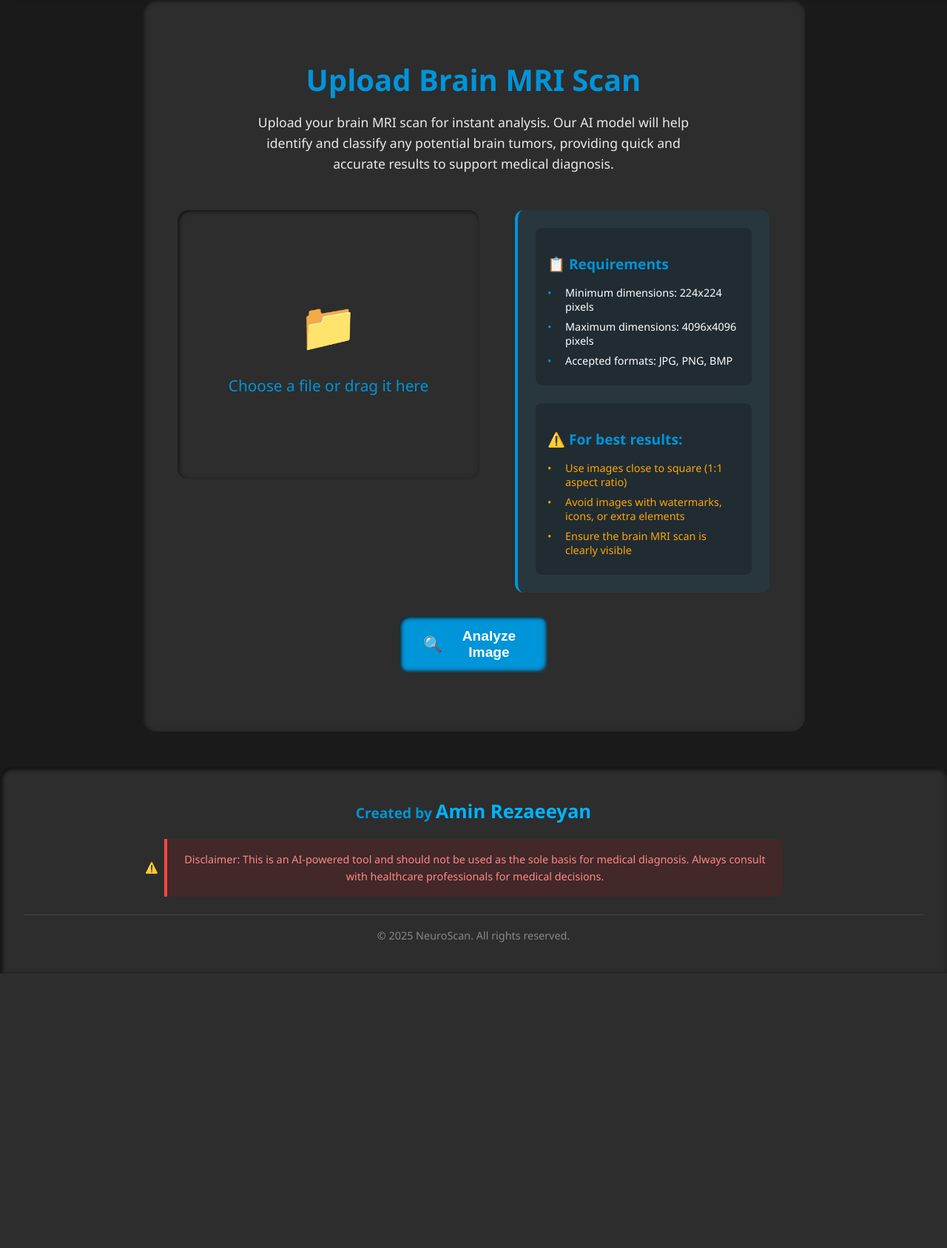
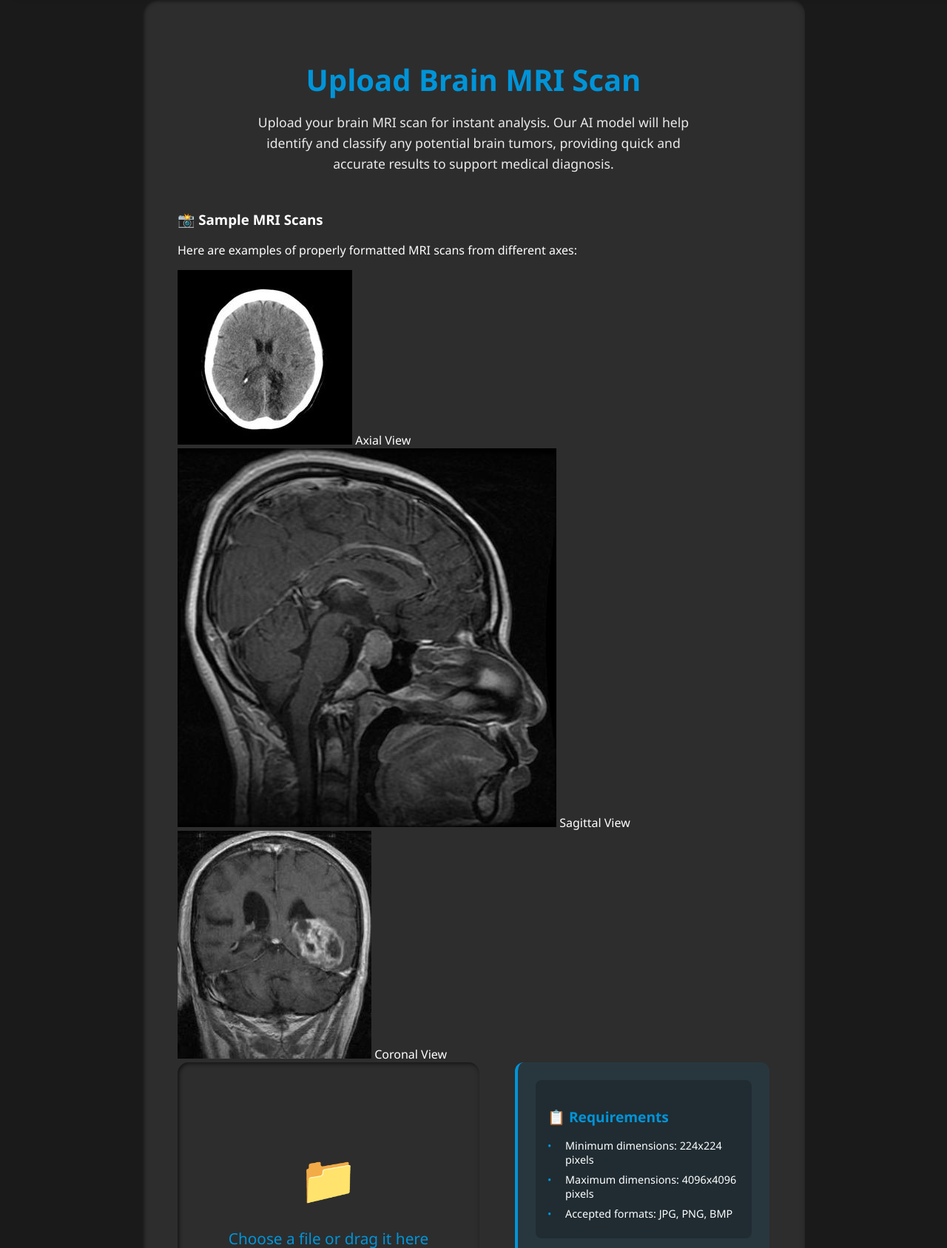
Before and after one commit to AminRezaeeyan/CNN-Brain-Tumor-Classifier, a Flask app: page /upload in a window 1280 px wide. Shown: the part 165-1852 px from the top of the page at 74% size. Before the commit the page ends 1481 px from the top, so only its background shows below. Run offline with Flask 2, Linux system fonts and the light colour scheme.

Commit message:
feat: add sample images to guide user for uploading images

```diff
--- a/app/templates/upload.html
+++ b/app/templates/upload.html
@@ -7,6 +7,24 @@
         <p>Upload your brain MRI scan for instant analysis. Our AI model will help identify and classify any potential brain tumors, providing quick and accurate results to support medical diagnosis.</p>
     </div>
     <form id="upload-form" action="{{ url_for('predict') }}" method="post" enctype="multipart/form-data">
+        <div class="sample-images-section">
+            <h3>📸 Sample MRI Scans</h3>
+            <p>Here are examples of properly formatted MRI scans from different axes:</p>
+            <div class="sample-images-grid">
+                <div class="sample-image">
+                    <img src="{{ url_for('static', filename='images/axial-sample.jpg') }}" alt="Sample MRI Scan 1">
+                    <span>Axial View</span>
+                </div>
+                <div class="sample-image">
+                    <img src="{{ url_for('static', filename='images/sagittal-sample.jpg') }}" alt="Sample MRI Scan 2">
+                    <span>Sagittal View</span>
+                </div>
+                <div class="sample-image">
+                    <img src="{{ url_for('static', filename='images/coronal-sample.jpg') }}" alt="Sample MRI Scan 3">
+                    <span>Coronal View</span>
+                </div>
+            </div>
+        </div>
         <div class="upload-section">
             <div class="file-upload neumorphic">
                 <input type="file" name="file" id="file" accept=".jpg,.jpeg,.png,.bmp">
```
